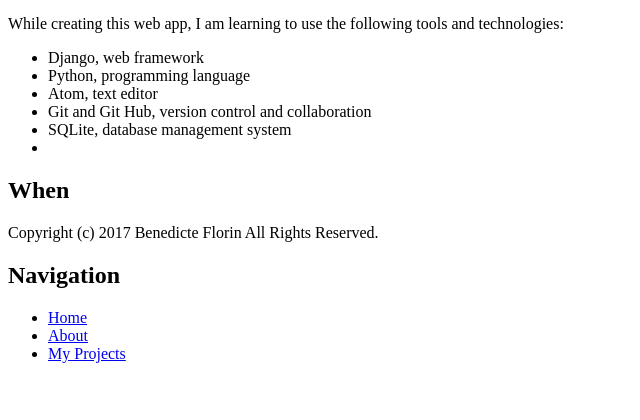
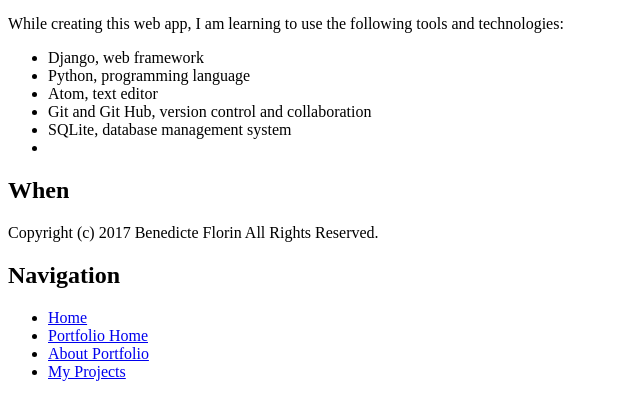
Before and after one commit to MakerArtSimla/firstdjango, a Django app: page /portfolio/about in a window 1280 px wide. Shown: the part 299-719 px from the top of the page, without its empty margins (0-640 px from the left). Run offline with Django 3.2, Linux system fonts and the light colour scheme.

Commit message:
More adjustments to templates directory structure, url names and views, so as to have site-level templates as well as app-level templates, and to avoid confusion between templates with same names, e.g. index.html and about.html

```diff
--- a/firstdjango/settings.py
+++ b/firstdjango/settings.py
@@ -57,7 +57,7 @@
 TEMPLATES = [
     {
         'BACKEND': 'django.template.backends.django.DjangoTemplates',
-        'DIRS': [],
+        'DIRS': [os.path.join(BASE_DIR, 'templates')],
         'APP_DIRS': True,
         'OPTIONS': {
             'context_processors': [
--- a/firstdjango/urls.py
+++ b/firstdjango/urls.py
@@ -24,7 +24,10 @@
     url(r'^portfolio/', include('portfolio.urls')),
     url(r'^blog/', include('blog.urls')),
 
-    #the following would be to directly list a url for a view in the portfolio app - not recommended
+    #the following are for top level views, for the overall site/django project
     url(r'^$', views.home, name='home'),
+    url(r'^index', views.home, name='home'),
+    url(r'^home', views.home, name='home'),
+    url(r'^about', views.about, name='about'),
 
 ]
--- a/portfolio/templates/portfolio/about.html
+++ b/portfolio/templates/portfolio/about.html
@@ -39,8 +39,9 @@
 
         <nav>
             <ul>
-                <li><a href="{% url 'portfolioHome' %}">Home</a></li>
-                <li><a href="{% url 'about' %}">About</a></li>
+                <li><a href="{% url 'home' %}">Home</a></li>
+        		<li><a href="{% url 'portfolioHome' %}">Portfolio Home</a></li>
+        		<li><a href="{% url 'portfolioAbout' %}">About Portfolio</a></li>
                 <li><a href="{% url 'project_list' %}"> My Projects</a></li>
             </ul>
         </nav>
--- a/portfolio/templates/portfolio/index.html
+++ b/portfolio/templates/portfolio/index.html
@@ -27,8 +27,9 @@
 
   <nav>
       <ul>
-          <li><a href="{% url 'portfolioHome' %}">Home</a></li>
-          <li><a href="{% url 'about' %}">About</a></li>
+          <li><a href="{% url 'home' %}">Home</a></li>
+          <li><a href="{% url 'portfolioHome' %}">Portfolio Home</a></li>
+          <li><a href="{% url 'portfolioAbout' %}">About Portfolio</a></li>
           <li><a href="{% url 'project_list' %}"> My Projects</a></li>
       </ul>
   </nav>
--- a/portfolio/templates/portfolio/project.html
+++ b/portfolio/templates/portfolio/project.html
@@ -20,8 +20,9 @@
 
         <nav>
             <ul>
-                <li><a href="{% url 'portfolioHome' %}">Home</a></li>
-                <li><a href="{% url 'about' %}">About</a></li>
+                <li><a href="{% url 'home' %}">Home</a></li>
+                <li><a href="{% url 'portfolioHome' %}">Portfolio Home</a></li>
+                <li><a href="{% url 'portfolioAbout' %}">About Portfolio</a></li>
                 <li><a href="{% url 'project_list' %}"> My Projects</a></li>
             </ul>
         </nav>
--- a/portfolio/templates/portfolio/project_list.html
+++ b/portfolio/templates/portfolio/project_list.html
@@ -12,8 +12,9 @@
 
 <nav>
 	<ul>
-		<li><a href="{% url 'portfolioHome' %}">Home</a></li>
-		<li><a href="{% url 'about' %}">About</a></li>
+		<li><a href="{% url 'home' %}">Home</a></li>
+		<li><a href="{% url 'portfolioHome' %}">Portfolio Home</a></li>
+		<li><a href="{% url 'portfolioAbout' %}">About Portfolio</a></li>
 		<li><a href="{% url 'project_list' %}"> My Projects</a></li>
 	</ul>
 </nav>
--- a/portfolio/urls.py
+++ b/portfolio/urls.py
@@ -8,9 +8,9 @@
 from . import views
 
 urlpatterns = [
-    url(r'^$', views.portHome,name='portfolioHome'),
+    url(r'^$', views.home,name='portfolioHome'),
     url(r'^projects$', views.project_list, name='project_list'),
     url(r'^addProject$', views.addProject, name='addProject'),
     url(r'^saveProject$', views.saveProject, name='saveProject'),
-    url(r'^about$', views.about, name='about'),
+    url(r'^about$', views.about, name='portfolioAbout'),
 ]
--- a/portfolio/views.py
+++ b/portfolio/views.py
@@ -2,7 +2,7 @@
 from django.http import HttpResponse
 
 # Create your views here.
-def portHome(request):
+def home(request):
     return render(request, 'portfolio/index.html')
     # return HttpResponse("Welcome to my Portfolio!")
 
```
Also changed, not shown: firstdjango/views.py (+4 -4 lines), templates/about.html (added, +23 -0 lines), templates/index.html (added, +23 -0 lines).
